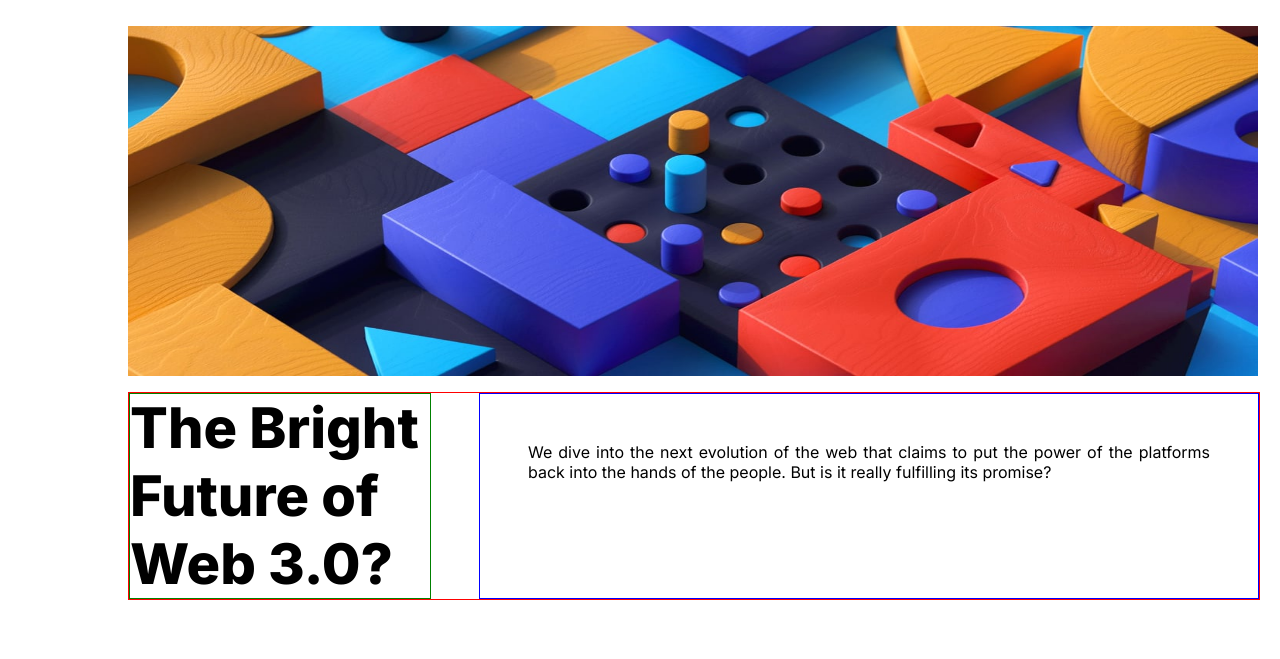
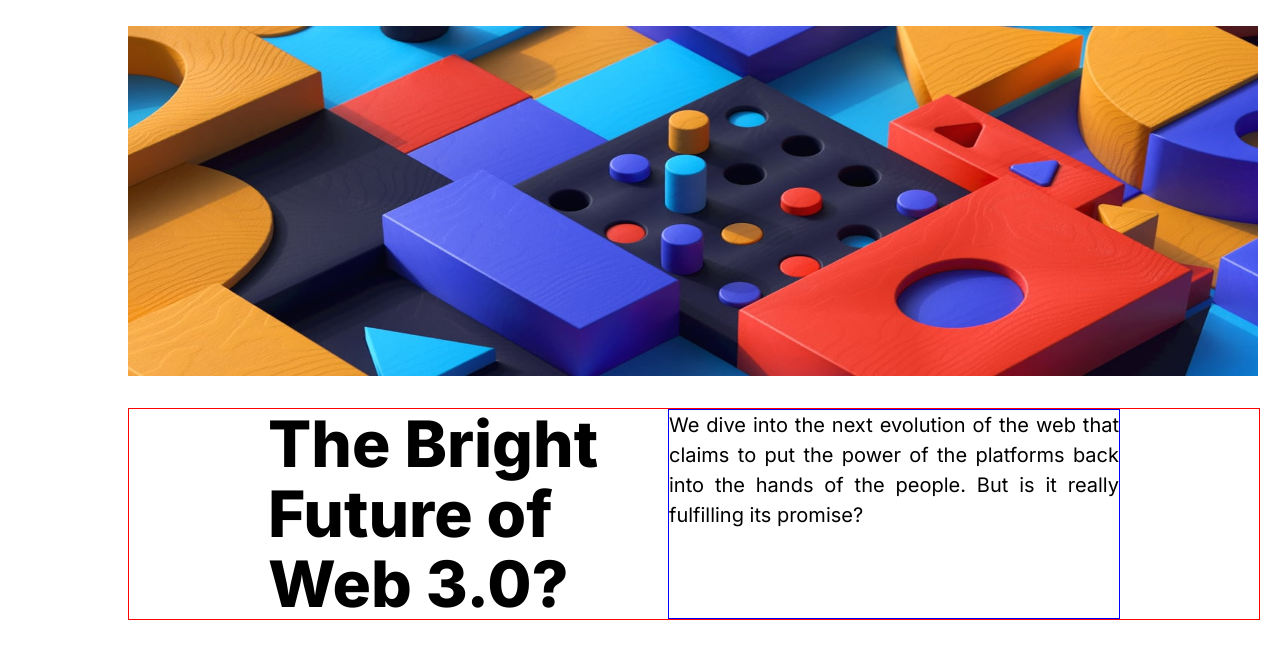
Before and after one commit to shilohex/News-homepage, a plain HTML site: page index.html in a window 1280 px wide. Shown: the part 91-750 px from the top of the page. Drawn offline with Linux system fonts and the light colour scheme.

Commit message:
third commit

```diff
--- a/style.css
+++ b/style.css
@@ -64,28 +64,33 @@ a {
 /* bright future web */
 .second-sec-3 {
   border: 1px solid red;
-  margin-top: 1rem;
+  margin-top: 2rem;
   display: flex;
   justify-content: center;
   align-content: center;
   text-align: justify;
   margin-inline: auto;
-  gap: 3rem;
+  /* gap: 7rem; */
+  /* padding: 20px; */
   width: 1130px;
 }
 .bright-web {
-  border: 1px solid green;
-  max-width: 300px;
+  /* border: 1px solid green; */
+  max-width: 400px;
 }
 .bright-web h1 {
-  font-size: 3.5rem;
+  font-size: 4rem;
   text-align: left;
   font-weight: 800;
+  line-height: 70px;
 }
 .dive-into-promise {
   border: 1px solid blue;
-  padding: 3rem;
+
   font-size: 1rem;
+  font-size: 20px;
+  max-width: 450px;
+  line-height: 30px;
 }
 
 /* black border design */
@@ -121,7 +126,7 @@ h6 {
   color: hsl(36, 100%, 99%);
   margin-top: 1rem;
   font-weight: 100;
-  font-size: 1.1rem;
+  font-size: 1rem;
 }
 hr {
   margin-top: 1rem;
```
